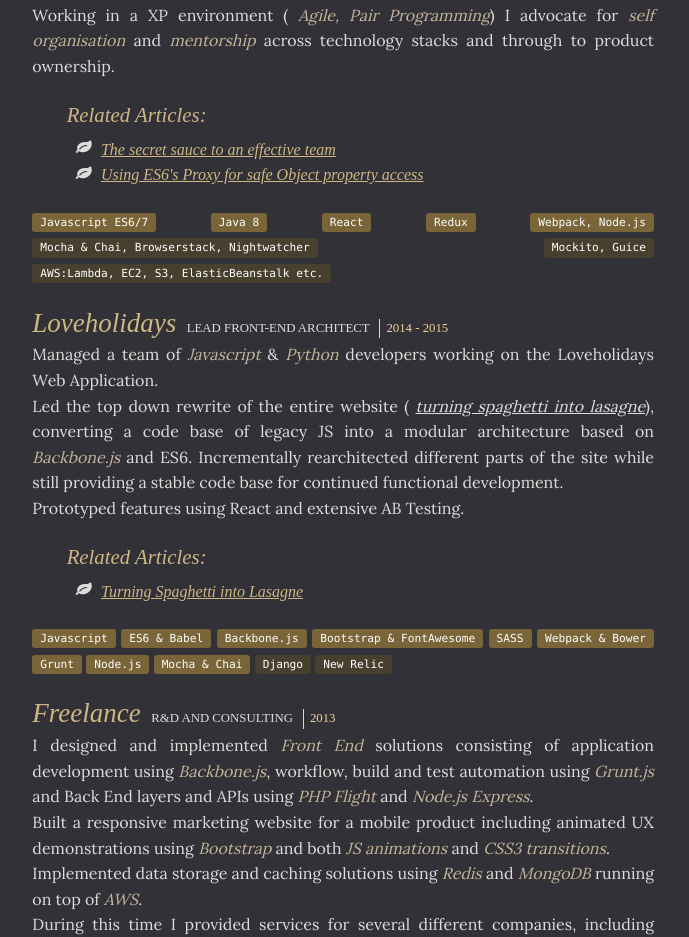
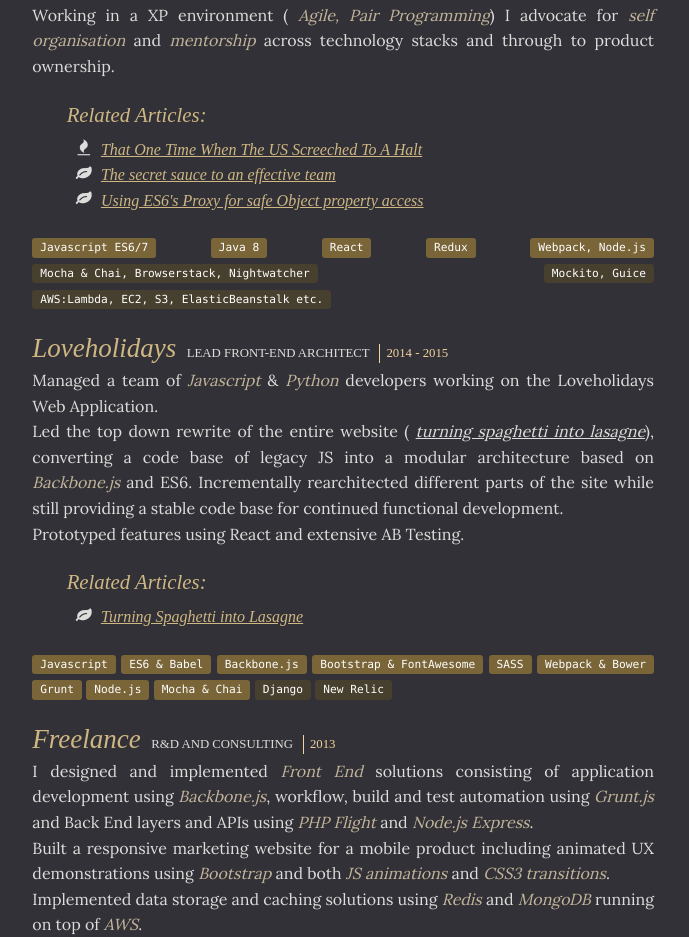
Before and after one commit to gmmorris/cv, a plain HTML site: page index.html in a window 1280 px wide. Shown: the part 1200-2137 px from the top of the page, without its empty margins (456-1145 px from the left). Drawn offline with nearby package versions, Linux system fonts and the light colour scheme.

Commit message:
added article about US outage

```diff
--- a/index.html
+++ b/index.html
@@ -200,6 +200,10 @@
                     <div class="fa-ul hide-on-print related-links">
                         <h4>Related Articles:</h4>
                         <ul class="fa-ul related-links">
+                            <li>
+                                <i class="fa-li fa fa-fire"></i>
+                                <a class="medium" target="_blank" href="https://gidi.io/2019/02/13/a-night-as-primary-at-unruly.html">That One Time When The US Screeched To A Halt</a>
+                            </li>
                             <li>
                                 <i class="fa-li fa fa-leaf"></i>
                                 <a class="medium" target="_blank" href="https://gidi.io/2018/07/28/the-secret-sauce-to-an-effective-team.html">The secret sauce to an effective team </a>
```
